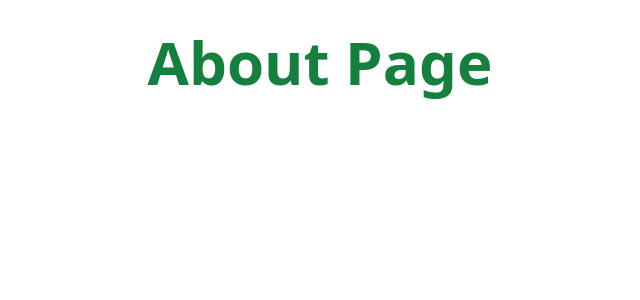
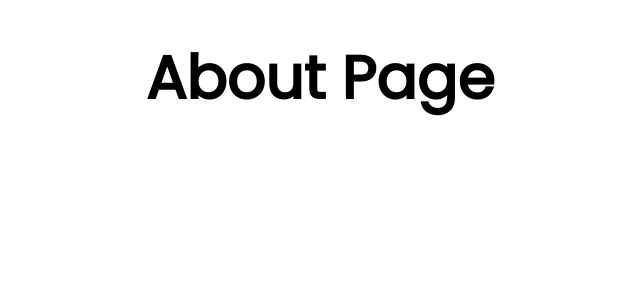
Before and after one commit to MaximilianHagelstam/shpotti, a Next.js app: page /about in a window 1280 px wide. Shown: the top 300 px of the page, without its empty margins (320-960 px from the left). Built offline with nearby package versions, Linux system fonts and the light colour scheme.

Commit message:
Change default font to poppins

```diff
--- a/src/pages/_app.tsx
+++ b/src/pages/_app.tsx
@@ -7,8 +7,6 @@ const MyApp = ({ Component, pageProps }: AppProps) => {
     <>
       <Head>
         <title>Shpotti</title>
-        <meta name="description" content="Discover and share skate spots" />
-        <link rel="icon" href="/favicon.ico" />
       </Head>
       <Component {...pageProps} />
     </>
--- /dev/null
+++ b/src/pages/_document.tsx
@@ -0,0 +1,22 @@
+import { Head, Html, Main, NextScript } from "next/document";
+
+const MyDocument = () => {
+  return (
+    <Html lang="en">
+      <Head>
+        <meta name="description" content="Discover and share skate spots" />
+        <link rel="icon" href="/favicon.ico" />
+        <link
+          href="https://fonts.googleapis.com/css?family=Poppins&display=swap"
+          rel="stylesheet"
+        />
+      </Head>
+      <body>
+        <Main />
+        <NextScript />
+      </body>
+    </Html>
+  );
+};
+
+export default MyDocument;
--- a/src/pages/about.tsx
+++ b/src/pages/about.tsx
@@ -1,9 +1,5 @@
 const About = () => {
-  return (
-    <h1 className="text-6xl text-green-700 font-bold text-center py-8">
-      About Page
-    </h1>
-  );
+  return <h1 className="text-6xl font-bold text-center py-12">About Page</h1>;
 };
 
 export default About;
--- a/src/pages/index.tsx
+++ b/src/pages/index.tsx
@@ -5,7 +5,7 @@ const Home: NextPage = () => {
   return (
     <nav>
       <Link href="/about">
-        <a className="text-xl text-green-800 hover:underline">About</a>
+        <a className="text-3xl hover:underline">About</a>
       </Link>
     </nav>
   );
--- a/tailwind.config.js
+++ b/tailwind.config.js
@@ -4,7 +4,11 @@ module.exports = {
     content: ["./src/**/*.tsx", "./public/index.html"],
   },
   theme: {
-    extend: {},
+    extend: {
+      fontFamily: {
+        sans: ["Poppins"],
+      },
+    },
   },
   plugins: [],
 };
```
